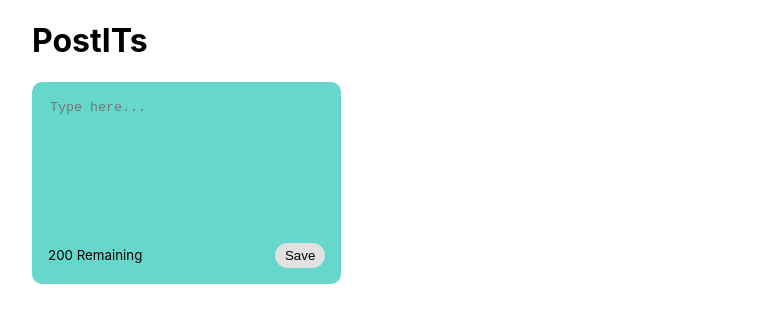
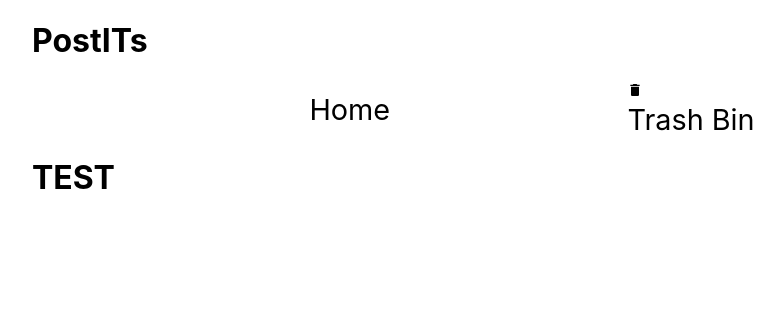
Before and after one commit to alfredoLopezpintos/aplicacion-react, a React (Create React App) app: page /TrashBin in a window 1280 px wide. Shown: the top 322 px of the page, without its empty margins (128-912 px from the left). Built offline with nearby package versions, Linux system fonts and the light colour scheme.

Commit message:
Improvements in tabsRouting

```diff
--- a/src/components/ChangeTab/ChangeTab.css
+++ b/src/components/ChangeTab/ChangeTab.css
@@ -1,5 +1,23 @@
-.test {
+.link {
+    display: flex;
+    list-style-type: none;
+    font-size: 1.8rem;
+    /* text-decoration: none; */
+    /* color: black; */
+    color: black;
+    text-decoration: none;
+}
+.link:hover {
+    text-decoration: underline;
+}
+
+.all {
     display: flex;
     align-items: center;
-    justify-content: space-between;
+    list-style-type: none;
+    justify-content: space-evenly;
 }
+
+/* .ul .li svg {
+    font-size: 2.5rem;
+} */
--- a/src/components/ChangeTab/index.jsx
+++ b/src/components/ChangeTab/index.jsx
@@ -1,13 +1,18 @@
 import React from 'react';
-import { BrowserRouter, NavLink } from 'react-router-dom';
+import { BrowserRouter, Link } from 'react-router-dom';
+import { MdDelete } from 'react-icons/md';
+import './ChangeTab.css';
 
 export default function index() {
   return (
     <BrowserRouter>
       <div>
-        <ul>
-          <li><NavLink to="/">Home</NavLink></li>
-          <li><NavLink to="/TrashBin">Trash Bin</NavLink></li>
+        <ul className="all">
+          <li><Link className="link" to="/">Home</Link></li>
+          <li>
+            <MdDelete />
+            <Link className="link" to="/TrashBin">Trash Bin</Link>
+          </li>
         </ul>
       </div>
     </BrowserRouter>
--- a/src/components/Home/Index.jsx
+++ b/src/components/Home/Index.jsx
@@ -1,8 +1,11 @@
 import { React, useEffect } from 'react';
 import { useSelector, useDispatch } from 'react-redux';
 import './Home.css';
+import { BrowserRouter, Switch, Route } from 'react-router-dom';
 import { reloadPostITs } from '../../Redux/postITsSlice';
-import Posts from '../PostITs';
+import Tab from '../ChangeTab/index';
+import PostsComponent from '../PostITs/index';
+import TrashComponent from '../TrashBin/index';
 import Header from '../Header/index';
 
 export const Home = () => {
@@ -32,7 +35,13 @@ export const Home = () => {
       <header className="Home-header">
         <div className="container">
           <Header />
-          <Posts />
+          <Tab />
+          <BrowserRouter>
+            <Switch>
+              <Route exact path="/" component={PostsComponent}><PostsComponent /></Route>
+              <Route exact path="/TrashBin" component={TrashComponent}><TrashComponent /></Route>
+            </Switch>
+          </BrowserRouter>
         </div>
       </header>
     </div>
--- a/src/components/TrashBin/index.jsx
+++ b/src/components/TrashBin/index.jsx
@@ -0,0 +1,9 @@
+import React from 'react';
+
+export default function index() {
+  return (
+    <div>
+      <h1>TEST</h1>
+    </div>
+  );
+}
```
Also changed, not shown: src/LocalStorage/state.jsx (+19 -19 lines).
